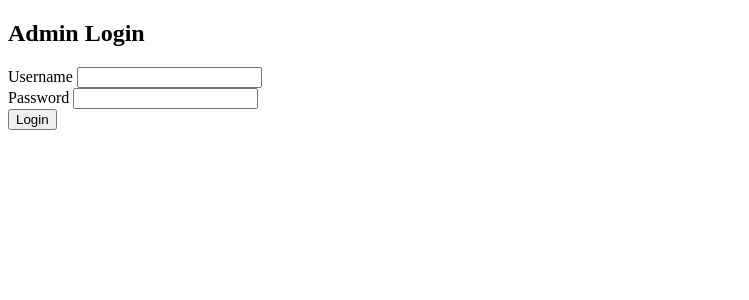
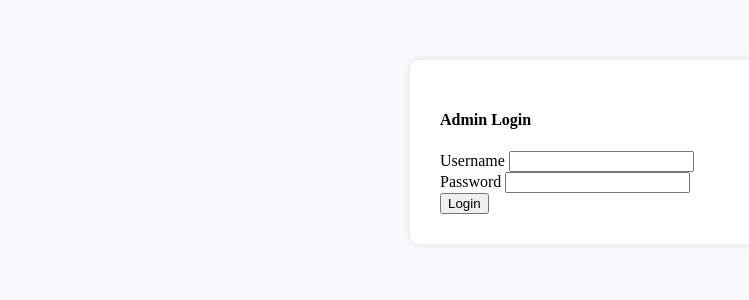
Before and after one commit to bashirubash/AI_Resume_Screening_System, a Flask app: page /dashboard in a window 1280 px wide. Shown: the top 300 px of the page, without its empty margins (0-749 px from the left). Run offline with Flask 3, Linux system fonts and the light colour scheme; the visitor is signed in with stand-in values (Sample User, id 1); some libraries are stand-ins or nearby versions.

Commit message:
Update admin_dashboard.html

```diff
--- a/templates/admin_dashboard.html
+++ b/templates/admin_dashboard.html
@@ -5,24 +5,39 @@
   <meta charset="UTF-8">
   <title>Admin Login</title>
   <link rel="stylesheet" href="{{ url_for('static', filename='bootstrap.min.css') }}">
+  <style>
+    body {
+      background-color: #f8f9fa;
+    }
+    .login-form {
+      max-width: 400px;
+      margin: 60px auto;
+      padding: 30px;
+      background: white;
+      border-radius: 10px;
+      box-shadow: 0 0 10px rgba(0,0,0,0.1);
+    }
+  </style>
 </head>
-<body class="container">
-  <h2 class="mt-5">Admin Login</h2>
-  {% with messages = get_flashed_messages(with_categories=true) %}
-    {% for category, message in messages %}
-      <div class="alert alert-{{ category }}">{{ message }}</div>
-    {% endfor %}
-  {% endwith %}
+<body>
+  <div class="container">
+    <div class="login-form">
+      <h4 class="text-center">Admin Login</h4>
+      {% if error %}
+        <div class="alert alert-danger">{{ error }}</div>
+      {% endif %}
       <form method="POST">
-    <div class="form-group">
+        <div class="form-group mb-3">
           <label>Username</label>
           <input type="text" name="username" class="form-control" required>
         </div>
-    <div class="form-group mt-3">
+        <div class="form-group mb-3">
           <label>Password</label>
           <input type="password" name="password" class="form-control" required>
         </div>
-    <button class="btn btn-primary mt-3">Login</button>
+        <button type="submit" class="btn btn-primary w-100">Login</button>
       </form>
+    </div>
+  </div>
 </body>
 </html>
```
Lines whose indentation alone changed are shown as unchanged.
